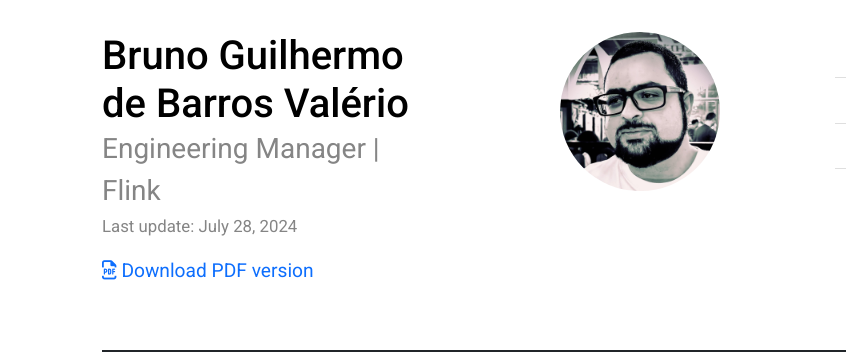
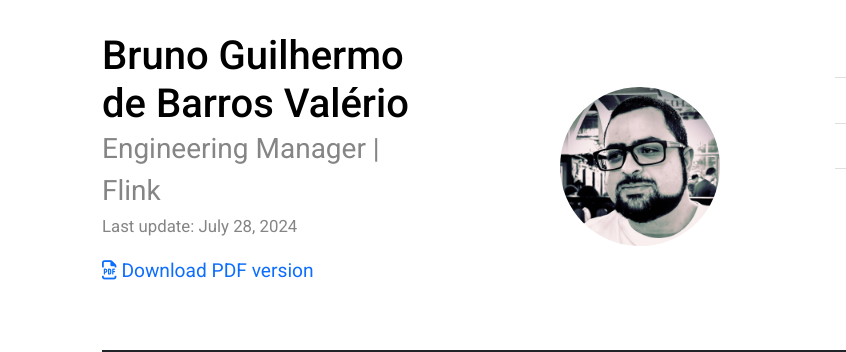
Before and after one commit to brunogbv/cv, a plain HTML site: page index.html in a window 1280 px wide. Shown: the top 352 px of the page, 0-846 px from the left. Drawn offline with nearby package versions, Linux system fonts and the light colour scheme.

Commit message:
Deploying to gh-pages from @ brunogbv/cv@645a37dd46f0f89ad07029e3ac57c1f83cf0b093 🚀

```diff
--- a/index.html
+++ b/index.html
@@ -38,7 +38,7 @@
                         </p>
                     </div>
                 </div>
-                <div class="col-4 col-md-3 col-lg-2 offset-lg-1 d-none d-md-block align-md-self-center text-center">
+                <div class="col-4 col-md-3 col-lg-2 offset-lg-1 d-block align-self-center text-center">
                     <img src="photo.jpg" class="rounded-circle img-fluid" alt="Personal photo">
                 </div>
                 <div class="col-print-6 col-12 col-md-5 offset-lg-1 col-lg-4">
```
Also changed, not shown: 1 other file.
